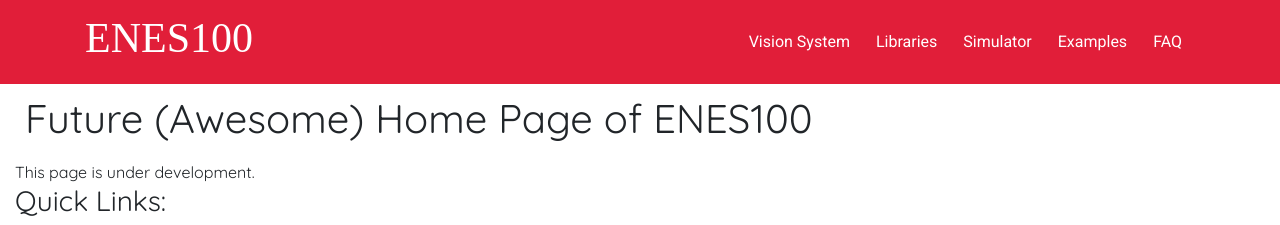
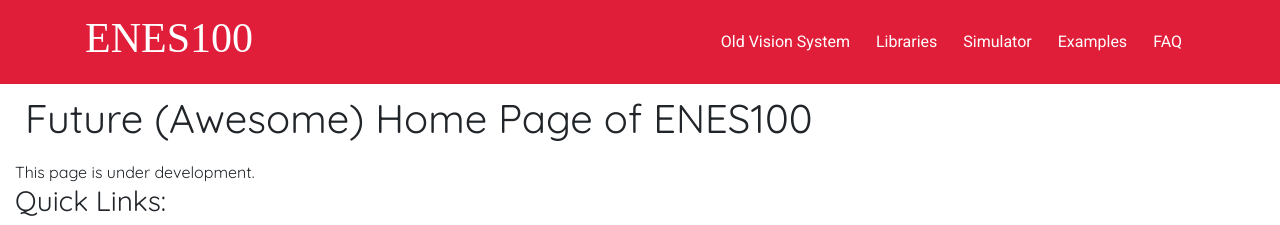
Before and after one commit to umdenes100/VisionSystemRemoteClient, a Jekyll site: the page built from index.html, in a window 1280 px wide. Shown: the top 225 px of the page. Built offline with Jekyll 4.4.1, drawn with Linux system fonts in a browser that asks for light colours; nearby versions of some CDN libraries; some web fonts are replaced.

Commit message:
New Vision System but better but better

```diff
--- a/_includes/header.html
+++ b/_includes/header.html
@@ -24,7 +24,7 @@ https://medium.com/wdstack/bootstrap-4-custom-navbar-1f6a2da5ed3c
         <div id="collapsibleNavbar" class="navbar-collapse collapse">
             <ul class="navbar-nav ml-auto">
                 <li class="nav-item">
-                    <a class="nav-link" href="/oldvisionsystem">Vision System</a>
+                    <a class="nav-link" href="/oldvisionsystem">Old Vision System</a>
                 </li>
                 <li class="nav-item">
                     <a class="nav-link" href="/libraries/">Libraries</a>
```
